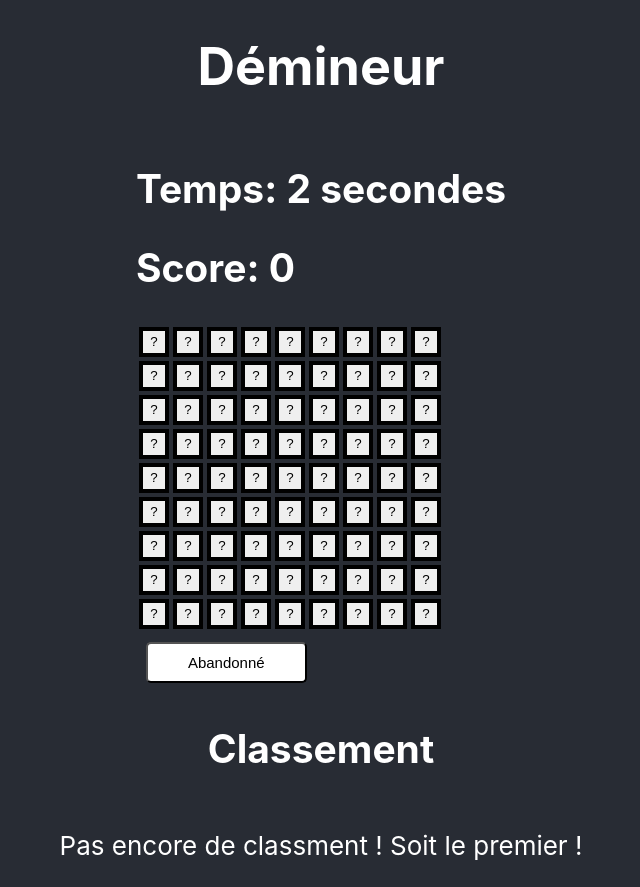
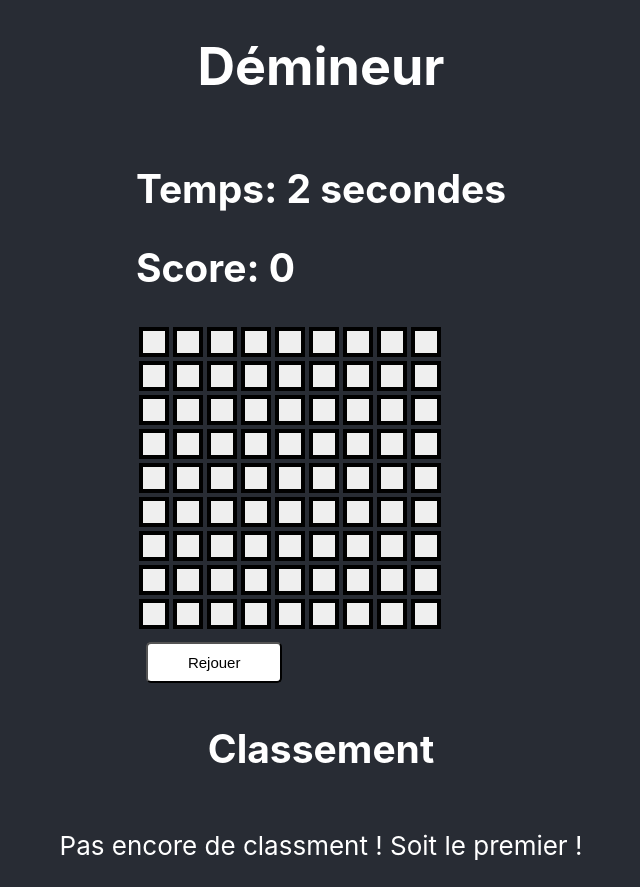
Before and after one commit to Degatc/deminer, a React (Create React App) app: page / in a window 1280 px wide. Both pictures are taken after a click on the button "Commencer la partie !". Shown: the whole page, without its empty margins (319-959 px from the left). Built offline with nearby package versions, Linux system fonts and the light colour scheme.

Commit message:
grid improvement

```diff
--- a/src/App.js
+++ b/src/App.js
@@ -10,6 +10,7 @@ const Minesweeper = () => {
   const [score, setScore] = useState(0);
   const [ranking, setRanking] = useState([]);
 
+  // Temps de jeu
   useEffect(() => {
     if (gameStarted) {
       const intervalId = setInterval(() => {
@@ -19,6 +20,7 @@ const Minesweeper = () => {
     }
   }, [gameStarted]);
 
+  // Classement => localStorage
   useEffect(() => {
     const rankingFromLocalStorage = JSON.parse(localStorage.getItem('ranking'));
     if (rankingFromLocalStorage) {
@@ -26,6 +28,63 @@ const Minesweeper = () => {
     }
   }, []);
 
+  // Change la taille de la grille
+  const handleGridSizeChange = (event) => {
+    setGridSize(event.target.value);
+  };
+
+  // Lance la partie
+  const startGame = () => {
+    // Génèreration de la grille et des mines
+    const newGrid = Array.from({ length: gridSize }, (_, rowIndex) =>
+      Array.from({ length: gridSize }, (_, colIndex) => {
+        const randomNum = Math.random();
+        return randomNum < 0.15 ? 'mine' : null;
+      })
+    );
+
+    setGrid(newGrid);
+    setRevealed(Array.from({ length: gridSize }, () => Array.from({ length: gridSize }, () => false)));
+    setGameStarted(true);
+  };
+
+  // Demande le nom du joueur
+  const askplayername = () => {
+    const nom = prompt("Bravo, vous avez gagné ! Entrez votre nom pour enregistrer votre score :");
+    return nom
+  };
+
+  // Gestion de la victoire
+  const handleWin = (score) => {
+    const playerName = askplayername()
+    const newScore = score + 1;
+    const newPlayer = { name: playerName, score: newScore };
+    const newRanking = [...ranking, newPlayer].sort((a, b) => b.score - a.score).slice(0, 30);
+    setRanking(newRanking);
+    setScore(newScore);
+    localStorage.setItem('ranking', JSON.stringify(newRanking));
+  }
+
+  // Verification de la victoire
+  const checkForWin = (grid, revealed) => {
+    let win = true;
+
+    for (let rowIndex = 0; rowIndex < grid.length; rowIndex++) {
+      for (let colIndex = 0; colIndex < grid[0].length; colIndex++) {
+        if (grid[rowIndex][colIndex] !== 'mine' && !revealed[rowIndex][colIndex]) {
+          win = false;
+          break;
+        }
+      }
+    }
+
+    if (win) {
+      handleWin(score);
+      return;
+    }
+  }
+
+  // Découvre les cases adjacentes
   const revealAdjacentCells = (grid, revealed, rowIndex, colIndex) => {
     let count = 0;
     const directions = [[-1, -1], [-1, 0], [-1, 1], [0, -1], [0, 1], [1, -1], [1, 0], [1, 1]];
@@ -65,101 +124,7 @@ const Minesweeper = () => {
     }
   };
 
-  //demande le nom du joueur
-  const askplayername = () => {
-    const nom = prompt("Bravo, vous avez gagné ! Entrez votre nom pour enregistrer votre score :");
-    return nom
-  };
-
-  const handleWin = (score) => {
-    const playerName = askplayername()
-    const newScore = score + 1;
-    const newPlayer = { name: playerName, score: newScore };
-    const newRanking = [...ranking, newPlayer].sort((a, b) => b.score - a.score).slice(0, 30);
-    setRanking(newRanking);
-    setScore(newScore);
-    localStorage.setItem('ranking', JSON.stringify(newRanking));
-  }
-
-  // Change la taille de la grid
-  const handleGridSizeChange = (event) => {
-    setGridSize(event.target.value);
-
-  };
-
-  // Lance la partie
-  const startGame = () => {
-    // Génère les mines
-    const newGrid = Array.from({ length: gridSize }, (_, rowIndex) =>
-      Array.from({ length: gridSize }, (_, colIndex) => {
-        const randomNum = Math.random();
-        return randomNum < 0.15 ? 'mine' : null;
-      })
-    );
-
-    setGrid(newGrid);
-    setRevealed(Array.from({ length: gridSize }, () => Array.from({ length: gridSize }, () => false)));
-    setGameStarted(true);
-  };
-
-  const checkForWin = (grid, revealed) => {
-    let win = true;
-
-    for (let rowIndex = 0; rowIndex < grid.length; rowIndex++) {
-      for (let colIndex = 0; colIndex < grid[0].length; colIndex++) {
-        if (grid[rowIndex][colIndex] !== 'mine' && !revealed[rowIndex][colIndex]) {
-          win = false;
-          break;
-        }
-      }
-    }
-
-    if (win) {
-      handleWin(score);
-      return;
-    }
-  }
-
-  const handleCellClick = (rowIndex, colIndex) => {
-    if (revealed[rowIndex][colIndex]) {
-      return;
-    }
-
-    if (grid[rowIndex][colIndex] === 'mine') {
-      // Fin de partie
-      alert("Game Over! You've hit a mine.");
-      setRevealed(Array.from({ length: gridSize }, () => Array.from({ length: gridSize }, () => true)));
-    } else {
-      // Découvrir les cases adjacentes
-      revealAdjacentCells(grid, revealed, rowIndex, colIndex);
-      checkForWin(grid, revealed)
-      setScore(score + getAdjacentMinesCount(grid, rowIndex, colIndex));
-    }
-  };
-
-
-  // Mettre les drapeaux
-  const handleRightClick = (e, rowIndex, colIndex) => {
-    const newRevealed = [...revealed];
-    if (newRevealed[rowIndex][colIndex] === 'flag') {
-      newRevealed[rowIndex][colIndex] = false;
-    } else {
-      newRevealed[rowIndex][colIndex] = 'flag';
-    }
-    setRevealed(newRevealed);
-    e.preventDefault();
-    return false;
-  };
-
-
-  // Abandonnée
-  const abandoned = () => {
-    setGameStarted(false);
-    setGridSize(9);
-    setTimer(0);
-    setScore(0)
-  };
-
+  // Comptage des mines adjacentes
   function getAdjacentMinesCount(grid, rowIndex, colIndex) {
     let count = 0;
     const directions = [[-1, -1], [-1, 0], [-1, 1], [0, -1], [0, 1], [1, -1], [1, 0], [1, 1]];
@@ -179,6 +144,46 @@ const Minesweeper = () => {
     }
     return count;
   }
+
+  // Gestion d'un clic sur une case
+  const handleCellClick = (rowIndex, colIndex) => {
+    if (revealed[rowIndex][colIndex]) {
+      // Case déjà découverte
+      return;
+    }
+
+    if (grid[rowIndex][colIndex] === 'mine') {
+      // Fin de partie
+      alert("Game Over! You've hit a mine.");
+      setRevealed(Array.from({ length: gridSize }, () => Array.from({ length: gridSize }, () => true)));
+    } else {
+      // Découvre les cases adjacentes
+      revealAdjacentCells(grid, revealed, rowIndex, colIndex);
+      checkForWin(grid, revealed);
+      setScore(score + getAdjacentMinesCount(grid, rowIndex, colIndex));
+    }
+  };
+
+  // Mettre les drapeaux
+  const handleRightClick = (e, rowIndex, colIndex) => {
+    const newRevealed = [...revealed];
+    if (newRevealed[rowIndex][colIndex] === 'flag') {
+      newRevealed[rowIndex][colIndex] = false;
+    } else {
+      newRevealed[rowIndex][colIndex] = 'flag';
+    }
+    setRevealed(newRevealed);
+    e.preventDefault();
+    return false;
+  };
+
+  // Rejouer
+  const replay = () => {
+    setGameStarted(false);
+    setGridSize(9);
+    setTimer(0);
+    setScore(0)
+  };
 
   return (
     <div id='main'>
@@ -208,7 +213,7 @@ const Minesweeper = () => {
                   {row.map((cell, colIndex) => (
                     <td key={colIndex}>
                       <button id='cell' onClick={() => handleCellClick(rowIndex, colIndex)} onContextMenu={(e) => handleRightClick(e, rowIndex, colIndex)}>
-                        {revealed[rowIndex][colIndex] === 'flag' ? ' ⚑ ' : revealed[rowIndex][colIndex] ? (cell === 'mine' ? "💣" : getAdjacentMinesCount(grid, rowIndex, colIndex)) : '?'}
+                        {revealed[rowIndex][colIndex] === 'flag' ? ' ⚑ ' : revealed[rowIndex][colIndex] ? (cell === 'mine' ? "💣" : getAdjacentMinesCount(grid, rowIndex, colIndex)) : ' '}
                       </button>
                     </td>
                   ))}
@@ -216,7 +221,7 @@ const Minesweeper = () => {
               ))}
             </tbody>
           </table>
-          <button class="button" onClick={abandoned}>Abandonné</button>
+          <button class="button" onClick={replay}>Rejouer</button>
         </div>
       )}
       <h2>Classement</h2>
@@ -246,5 +251,4 @@ const Minesweeper = () => {
   );
 };
 
-
 export default Minesweeper;
```
